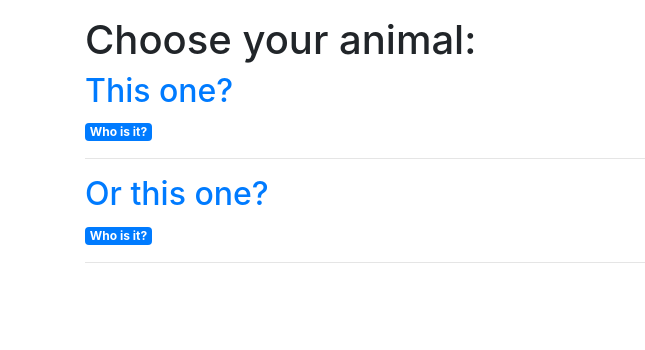
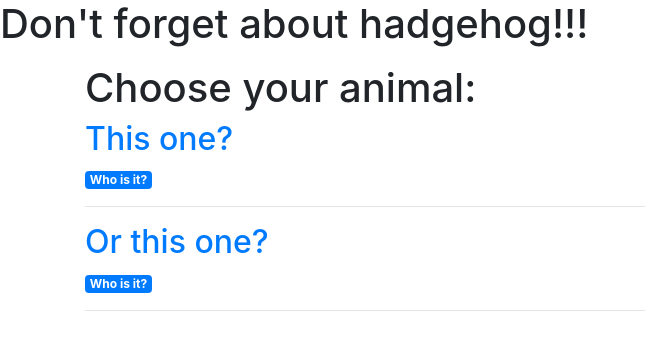
Before and after one commit to Altitarenko/raccoonsvsotters, a Flask app: page / in a window 1280 px wide. Shown: the part 56-406 px from the top of the page, without its empty margins (0-645 px from the left). Run offline with Flask 2, Linux system fonts and the light colour scheme; data comes from the database, SQL or seed files in the repository; some libraries are stand-ins or nearby versions.

Commit message:
Update base.html

```diff
--- a/templates/base.html
+++ b/templates/base.html
@@ -26,7 +26,7 @@
         </div>
     </nav>
 
-    <h1></h1>
+    <h1>Don't forget about hadgehog!!!</h1>
     <div class="container">
         {% block content %} {% endblock %}
     </div>
```
